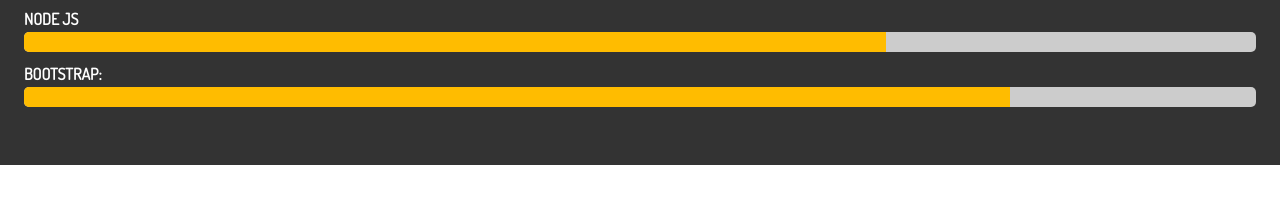
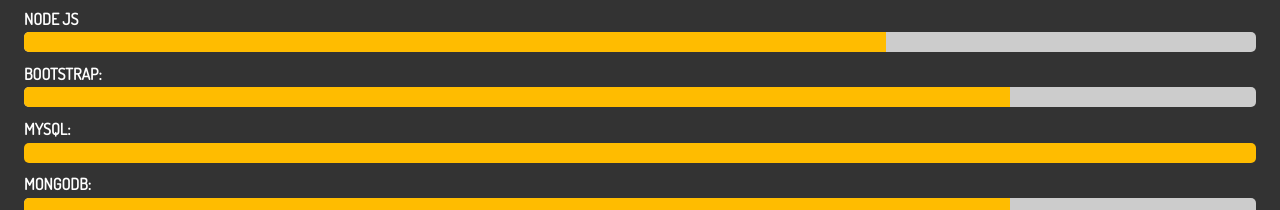
Before and after one commit to SivaniVoonna/my-portfolio, a plain HTML site: page index.html in a window 1280 px wide. Shown: the part 2034-2244 px from the top of the page. Drawn offline with Linux system fonts and the light colour scheme.

Commit message:
Update index.html

```diff
--- a/index.html
+++ b/index.html
@@ -148,6 +148,14 @@
           <div style="width:70%"></div>
         </div>
         <h4>BOOTSTRAP:</h4>
+        <div class="progress">
+          <div style="width:80%"></div>
+        </div>
+        <h4>MySql:</h4>
+        <div class="progress">
+          <div style="width:100%"></div>
+        </div>
+        <h4>MongoDB:</h4>
         <div class="progress">
           <div style="width:80%"></div>
         </div>
```
